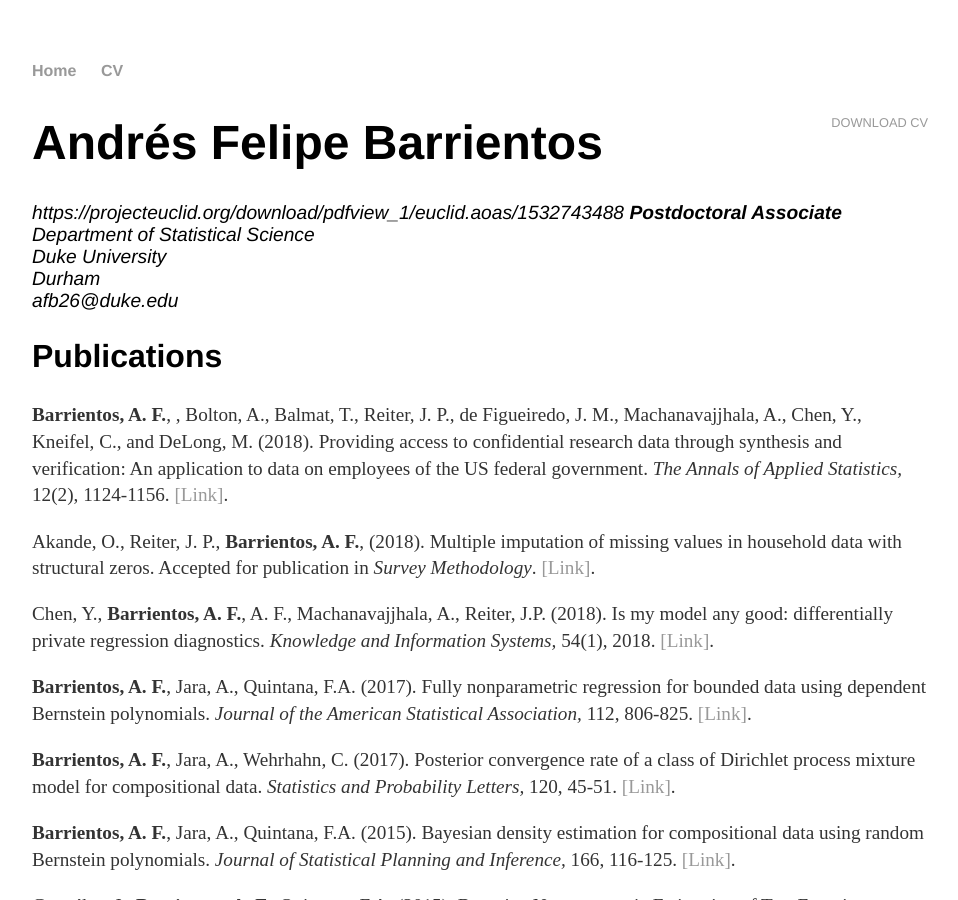
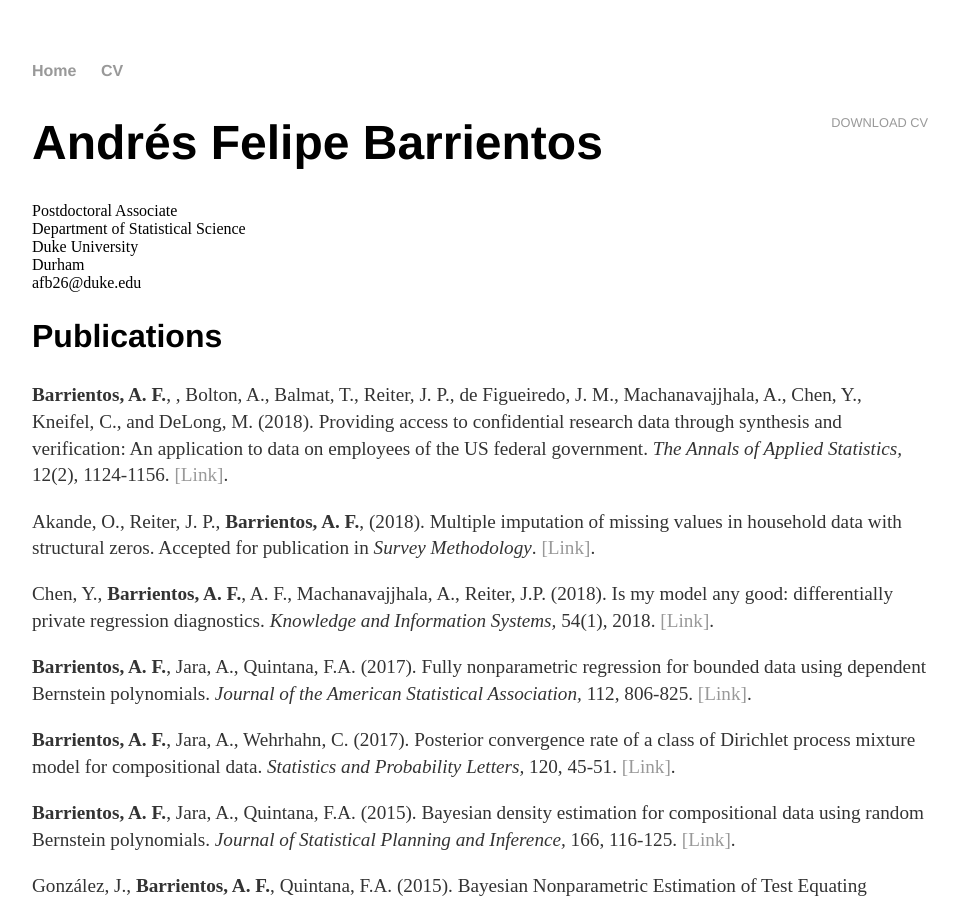
Before and after one commit to anfebar/anfebar.github.io, a Jekyll site: the page built from cv/index.html, in a window 1280 px wide and 900 px high. Shown: the whole window, without its empty margins (160-1118 px from the left). Built offline with Jekyll 4.4.1, drawn with Linux system fonts in a browser that asks for light colours.

Commit message:
Update index.html

```diff
--- a/cv/index.html
+++ b/cv/index.html
@@ -6,8 +6,7 @@ title: Andrés F. Barrientos
 	<div class="cv">
 		<a href="https://anfebar.github.io/cv/cv.pdf" class="download" title="Download CV as PDF">Download CV</a>
 					<h1>Andrés Felipe Barrientos</h1>
-					<address>https://projecteuclid.org/download/pdfview_1/euclid.aoas/1532743488
-					<strong>Postdoctoral Associate </strong><br>
+					Postdoctoral Associate <br>
 					Department of Statistical Science<br>
 					Duke University<br>
 						Durham<br>
```
